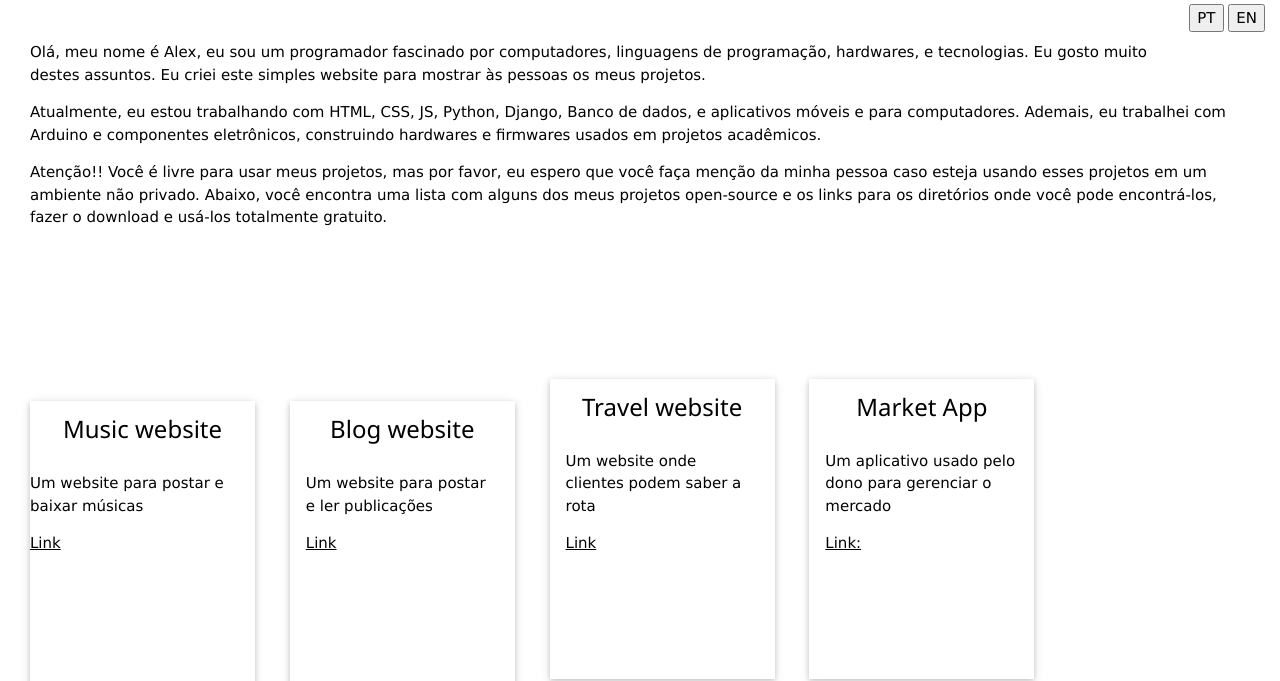
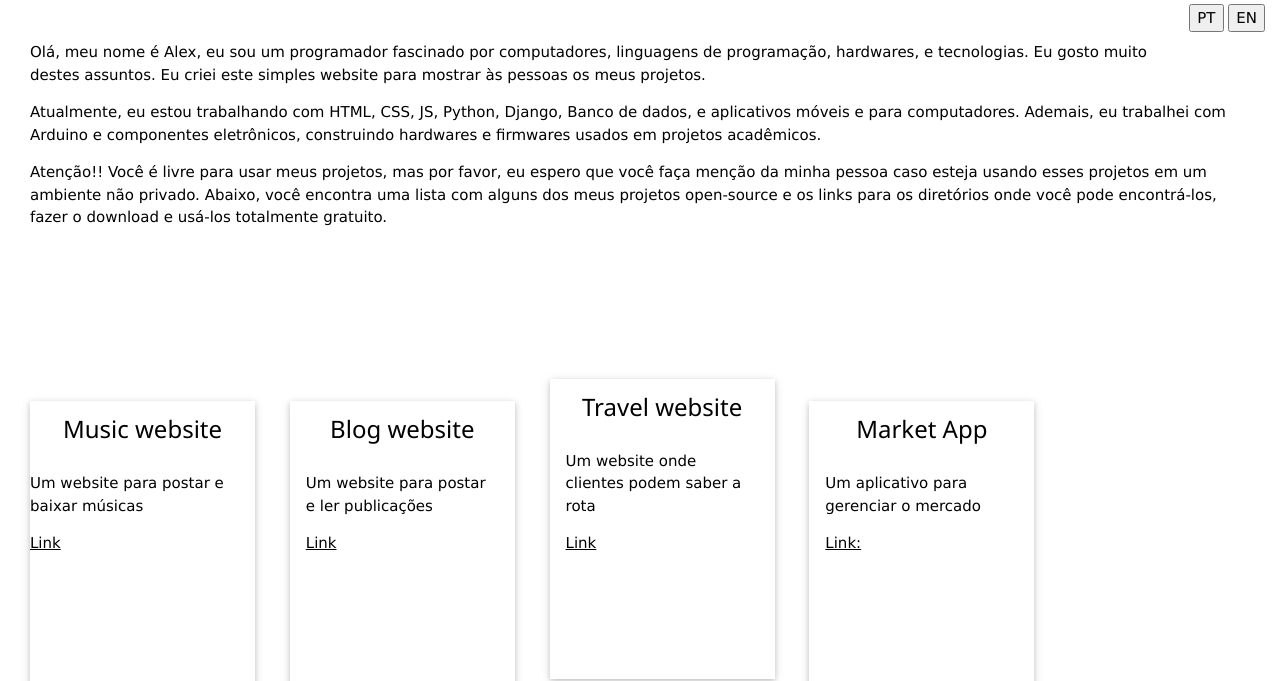
Before and after one commit to wi-p/website.github.io, a plain HTML site: page index.html in a window 1280 px wide. Both pictures are taken after a click on the button "PT". Shown: the part 119-800 px from the top of the page. Drawn offline with nearby package versions, Linux system fonts and the light colour scheme.

Commit message:
Update index.html

```diff
--- a/index.html
+++ b/index.html
@@ -24,7 +24,7 @@
 				document.getElementById("p4").innerHTML = "Um website para postar e baixar músicas";
 				document.getElementById("p5").innerHTML = "Um website para postar e ler publicações";
 				document.getElementById("p6").innerHTML = "Um website onde clientes podem saber a rota";
-				document.getElementById("p7").innerHTML = "Um aplicativo usado pelo dono para gerenciar o mercado";
+				document.getElementById("p7").innerHTML = "Um aplicativo para gerenciar o mercado";
 			}
 
 			function changeToEN(){
```
